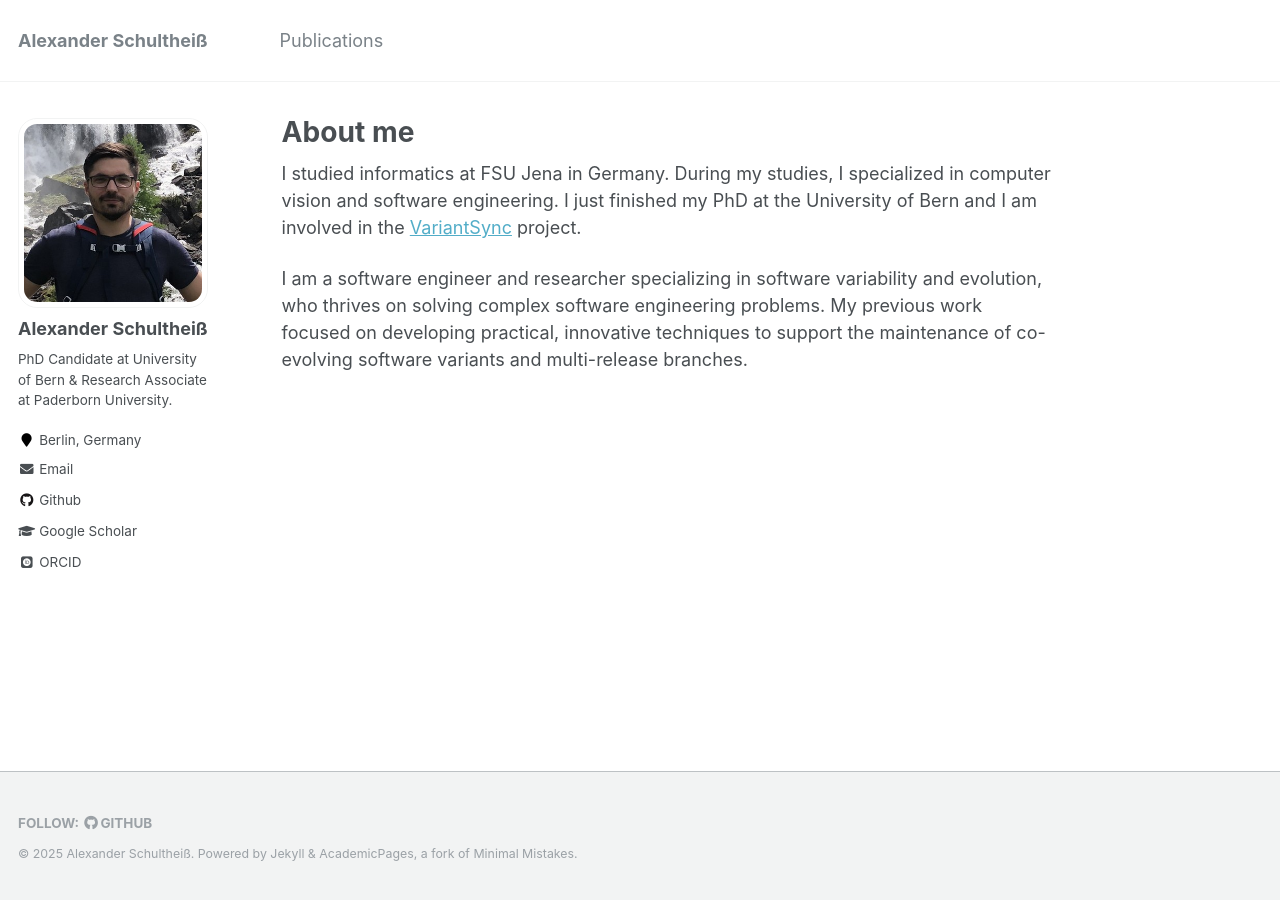
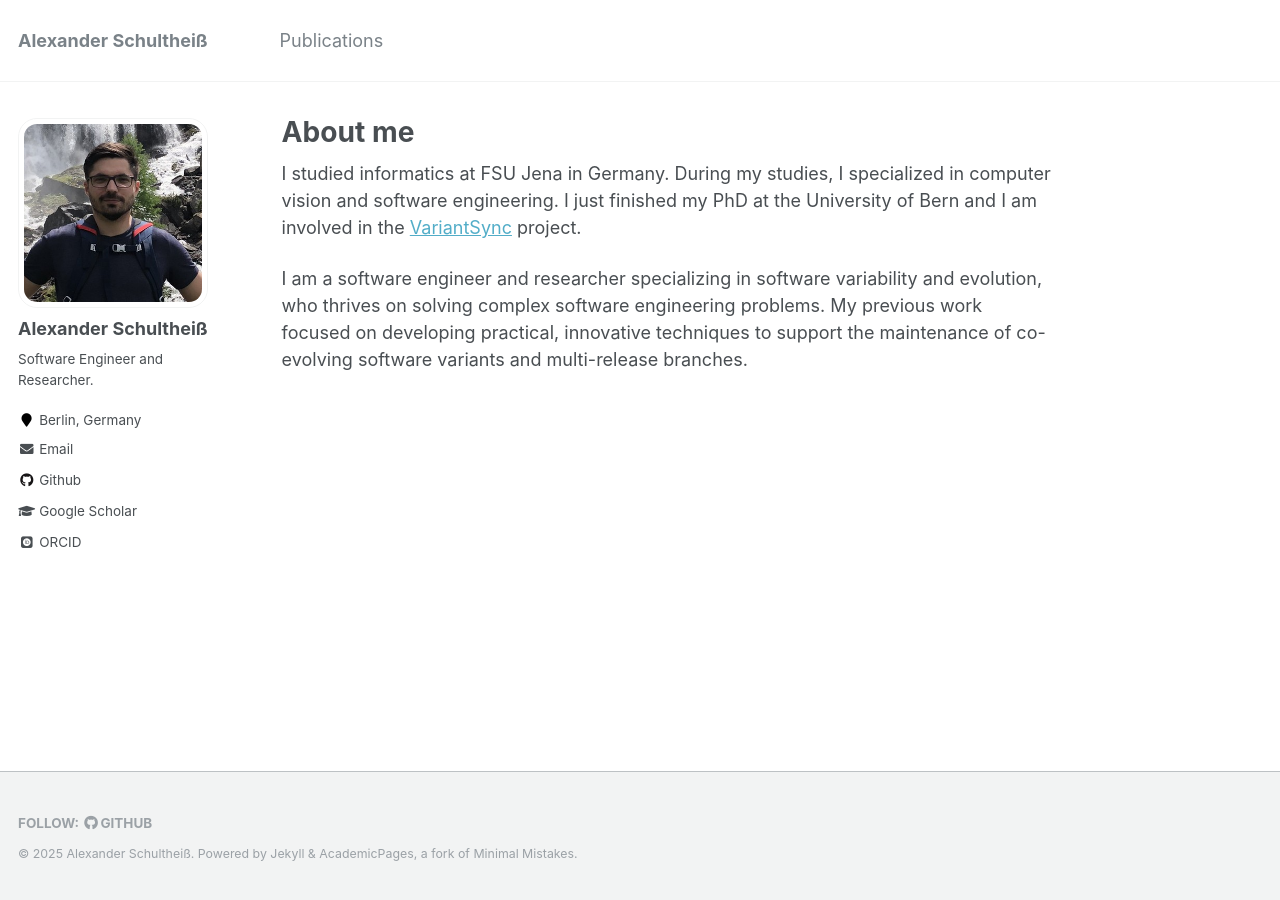
Before and after one commit to AlexanderSchultheiss/AlexanderSchultheiss.github.io, a Jekyll site: the page built from _pages/about.md, in a window 1280 px wide. Built offline with Jekyll 4.4.1, drawn with Linux system fonts in a browser that asks for light colours; some web fonts are replaced.

Commit message:
update bio

```diff
--- a/_config.yml
+++ b/_config.yml
@@ -82,7 +82,7 @@ analytics:
 author:
   name             : "Alexander Schultheiß"
   avatar           : "profile.jpeg"
-  bio              : "PhD Candidate at University of Bern & Research Associate at Paderborn University."
+  bio              : "Software Engineer and Researcher."
   location         : "Berlin, Germany"
   employer         :
   pubmed           : #"https://www.ncbi.nlm.nih.gov/pubmed/?term=john+snow"
```
